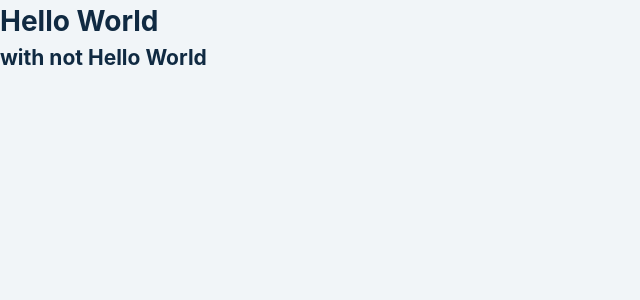
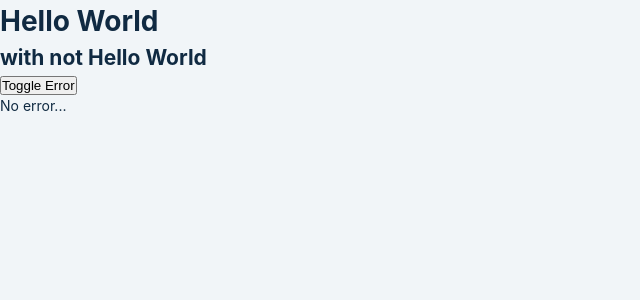
Before and after one commit to monikagupta94159/React-hooks-practice-project, a React (Create React App) app: page / in a window 1280 px wide. Shown: the top 300 px of the page, without its empty margins (0-640 px from the left). Built offline with nearby package versions, Linux system fonts and the light colour scheme; the HTML template or start-up script is replaced by a standard one.

Commit message:
ternary-operator-in-react

```diff
--- a/src/App.js
+++ b/src/App.js
@@ -8,7 +8,7 @@ import UseEffectBasics from './useEffect/useEffectBasics';
 import UseEffectCleanup from './useEffect/useEffectCleanup';
 import MultipleReturns from './conditional-rendering/multiple-returns'
 import UseEffectFetchData from './useEffect/useEffect-fetch-data';
-import ShortCircuit from './conditional-rendering/sort-circuit'
+import ShortCircuit from './conditional-rendering/short-circuit'
 
 function App() {
   return (
@@ -17,7 +17,7 @@ function App() {
       {/* <UseEffectCleanup /> */}
       {/* <UseEffectFetchData /> */}
       {/* <MultipleReturns /> */}
-<ShortCircuit/>
+<ShortCircuit />
       {/* <SetUp2 /> */}
       {/* <SetUp5 /> */}
       {/* <SetUp4 /> */}
--- a/src/conditional-rendering/sort-circuit.js
+++ b/src/conditional-rendering/short-circuit.js
@@ -1,13 +1,19 @@
 import React, { useState } from "react";
 
 const ShortCircuit = () => {
-  const [text, setText] = useState("");
-
+  const [text] = useState("");
+  const [isError, setError] = useState(false);
   return (
     <>
       <h1>{text || "Hello World"}</h1>
       <h1>{text && "and operator"}</h1>
       <h2>{!text && "with not Hello World"}</h2>
+      <button onClick={() => setError(!isError)}>Toggle Error</button>
+      {isError ? (
+        <p>this is error...</p>
+      ): (
+        <p>No error...</p>
+      )}
     </>
   );
 };
```
